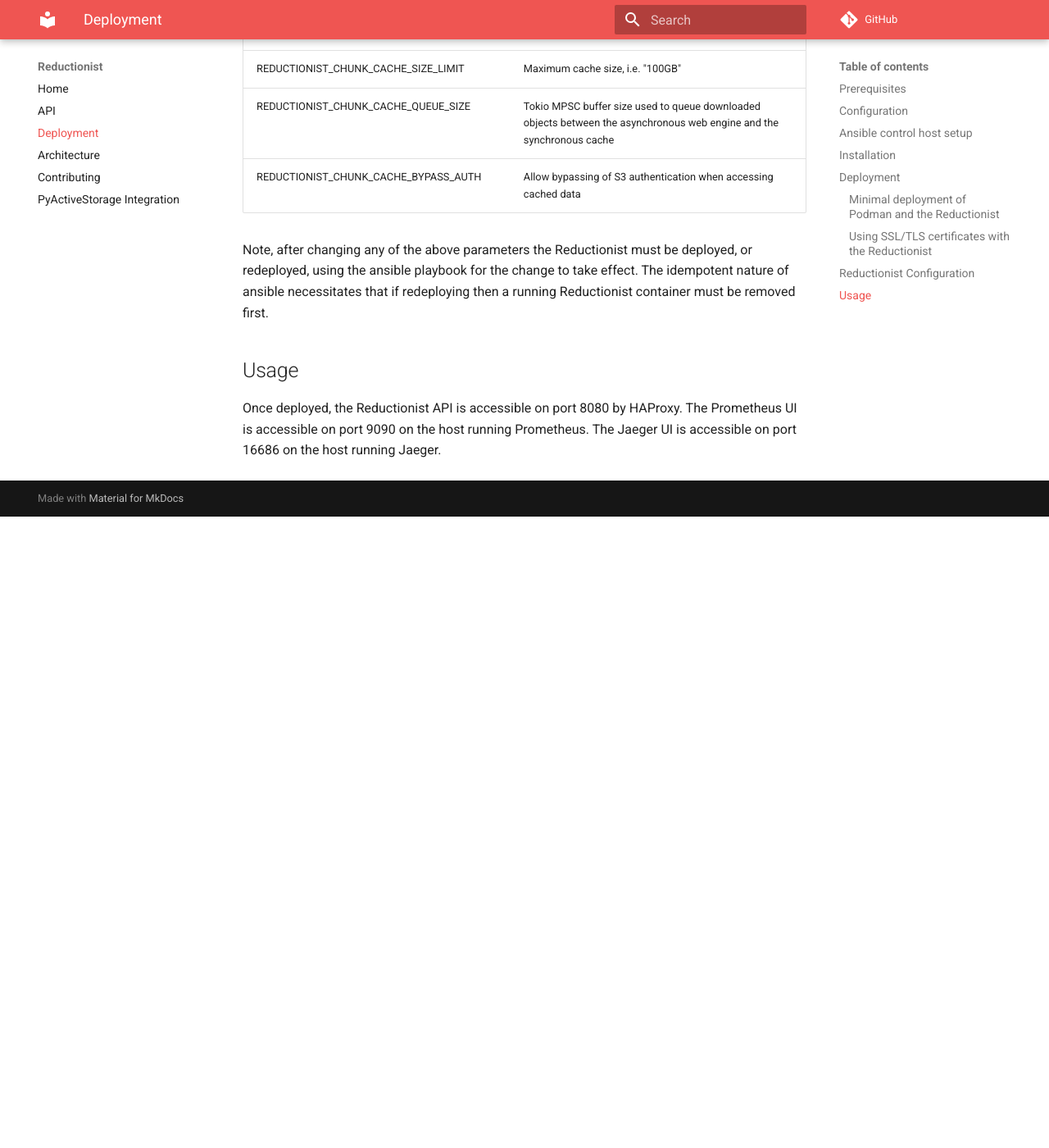
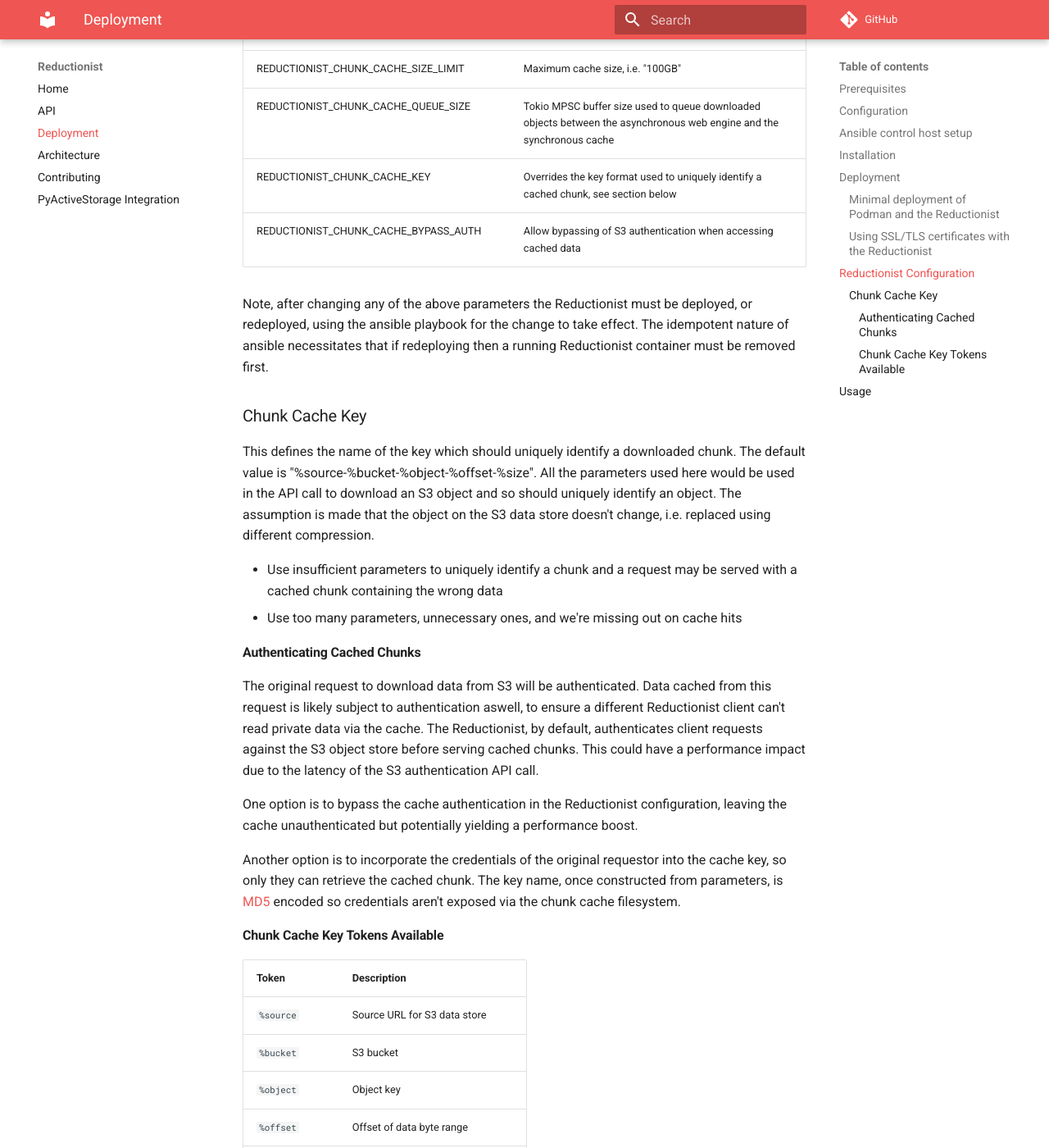
Before and after one commit to stackhpc/reductionist-rs, an MkDocs documentation site: the page built from docs/deployment.md, in a window 1280 px wide and 1400 px high, scrolled down 7036 px. Shown: the whole window at 82% size. Built offline with MkDocs 1.6.1 and Material for MkDocs 9.7.7, drawn with Linux system fonts in a browser that asks for light colours; comment, search, counter and statistics services are not loaded; before the commit the page ends 7666 px from its top, so only the background shows below that; some of the changed text lies outside the part shown.

Commit message:
Allow the key of the chunk cache to be configurable.

```diff
--- a/docs/deployment.md
+++ b/docs/deployment.md
@@ -245,12 +245,48 @@ The ``reductionist_env`` parameter allows configuration of the environment varia
 | REDUCTIONIST_CHUNK_CACHE_PRUNE_INTERVAL | Time in seconds between periodic pruning of the cache |
 | REDUCTIONIST_CHUNK_CACHE_SIZE_LIMIT | Maximum cache size, i.e. "100GB" |
 | REDUCTIONIST_CHUNK_CACHE_QUEUE_SIZE | Tokio MPSC buffer size used to queue downloaded objects between the asynchronous web engine and the synchronous cache |
+| REDUCTIONIST_CHUNK_CACHE_KEY | Overrides the key format used to uniquely identify a cached chunk, see section below |
 | REDUCTIONIST_CHUNK_CACHE_BYPASS_AUTH | Allow bypassing of S3 authentication when accessing cached data |
 
 
 Note, after changing any of the above parameters the Reductionist must be deployed, or redeployed, using the ansible playbook for the change to take effect.
 The idempotent nature of ansible necessitates that if redeploying then a running Reductionist container must be removed first.
 
+### Chunk Cache Key
+
+This defines the name of the key which should uniquely identify a downloaded chunk.
+The default value is "%source-%bucket-%object-%offset-%size". All the parameters used here would be used in the API call to download an S3 object and so should uniquely identify an object.
+The assumption is made that the object on the S3 data store doesn't change, i.e. replaced using different compression.
+
+* Use insufficient parameters to uniquely identify a chunk and a request may be served with a cached chunk containing the wrong data
+* Use too many parameters, unnecessary ones, and we're missing out on cache hits
+
+#### Authenticating Cached Chunks
+
+The original request to download data from S3 will be authenticated. Data cached from this request is likely subject to authentication aswell, to ensure a different Reductionist client can't read private data via the cache.
+The Reductionist, by default, authenticates client requests against the S3 object store before serving cached chunks. This could have a performance impact due to the latency of the S3 authentication API call.
+
+One option is to bypass the cache authentication in the Reductionist configuration, leaving the cache unauthenticated but potentially yielding a performance boost.
+
+Another option is to incorporate the credentials of the original requestor into the cache key, so only they can retrieve the cached chunk.
+The key name, once constructed from parameters, is [MD5](https://en.wikipedia.org/wiki/MD5) encoded so credentials aren't exposed via the chunk cache filesystem.
+
+#### Chunk Cache Key Tokens Available
+
+| Token | Description |
+| - | - |
+| `%source` | Source URL for S3 data store |
+| `%bucket` | S3 bucket |
+| `%object` | Object key |
+| `%offset` | Offset of data byte range |
+| `%size` | Size of data byte range |
+| `%dtype` | Data type |
+| `%byte_order` | Byte order of data |
+| `%compression` | Type of compression used on data |
+| `%auth` | Client credentials |
+
+Where request parameters are optional, so may not be present in all requests, their tokens will always be usable with null values constructing the cache key.
+
 ## Usage
 
 Once deployed, the Reductionist API is accessible on port 8080 by HAProxy. The Prometheus UI is accessible on port 9090 on the host running Prometheus. The Jaeger UI is accessible on port 16686 on the host running Jaeger.
```
Also changed, not shown: 3 other files.
